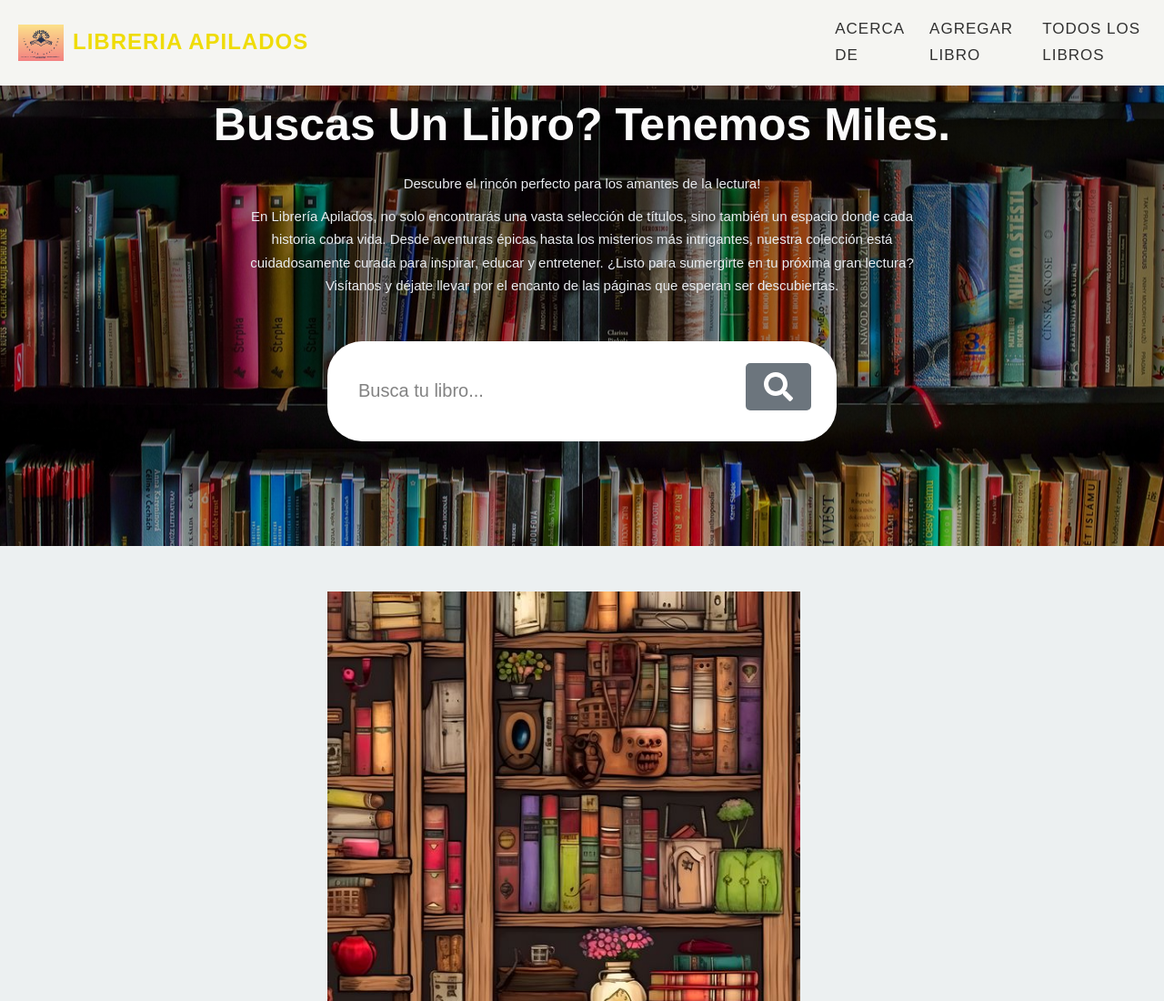
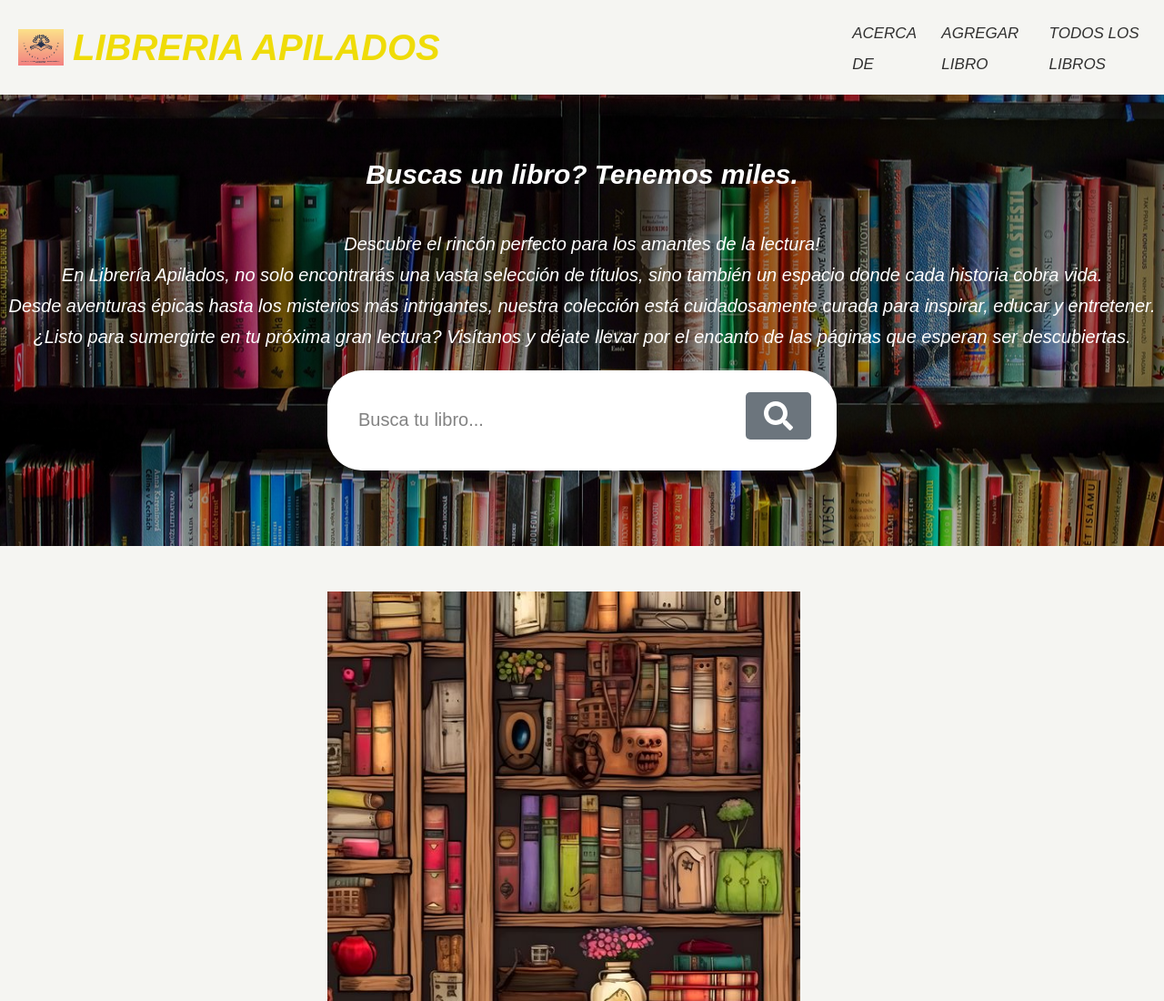
Before and after one commit to XaloEpshi/ModeloBackLibreriaApilados, a React app in the folder libreria-apilados/: page /about in a window 1280 px wide. Shown: the top 1100 px of the page at 91% size. Built offline with nearby package versions, Linux system fonts and the light colour scheme; no server answers.

Commit message:
Cambios en los estilos, eliminacion de los que no se estan necesitando

```diff
--- a/libreria-apilados/src/components/Header/Header.css
+++ b/libreria-apilados/src/components/Header/Header.css
@@ -11,25 +11,18 @@
 
 .header-title {
     font-size: 5.0rem;
-    color: #fbfbfb; /* Azul oscuro */
-}
-
-.header-text {
-    margin-top: -1.8rem;
-    margin-bottom: 2.8rem;
-    opacity: 3.0; /* Aumentar la opacidad para mejorar la legibilidad */
-    max-width: 770px;
-    font-size: 15px;
-    color: #e9ecf0; /* Otro tono de azul oscuro */
+    color: #fbfbfb;
+    font-style: italic;
 }
 
 
 body {
-    font-family: 'Arial', sans-serif;
-    background-color: #ecf0f1; /* Gris claro */
-    color: #ffffff; /* Azul oscuro para el texto */
+    color: #ffffff;
+    font-size: 20px;
+    font-style: italic;
+
+
 }
-
 a {
     color: #e67e22; /* Naranja para enlaces */
 }
@@ -46,3 +39,7 @@ button {
 button:hover {
     background-color: #d35400; /* Tono más oscuro de naranja para hover */
 }
+
+.incio{
+    font-size: 30px;
+}
--- a/libreria-apilados/src/components/Header/Header.jsx
+++ b/libreria-apilados/src/components/Header/Header.jsx
@@ -5,25 +5,29 @@ import "./Header.css";
 
 const Header = () => {
   return (
-    <div className="holder">
-      <header className="header">
+    <div>
+      <header>
         <Navbar />
         <div className="header-content flex flex-c text-center text-white">
-          <h2 className="header-title text-capitalize">
-            Buscas un libro? Tenemos miles.
-          </h2>
           <br />
-          <p className="header-text fs-18 fw-3">
-            Descubre el rincón perfecto para los amantes de la lectura!
-            </p>
-          <p className="header-text fs-18 fw-3">
+          <br />
+          <br />
+          <h2>Buscas un libro? Tenemos miles.</h2>
+          <br />
+          <p>Descubre el rincón perfecto para los amantes de la lectura!</p>
+          <p>
             En Librería Apilados, no solo encontrarás una vasta selección de
             títulos, sino también un espacio donde cada historia cobra vida.
+          </p>
+          <p>
             Desde aventuras épicas hasta los misterios más intrigantes, nuestra
             colección está cuidadosamente curada para inspirar, educar y
-            entretener. ¿Listo para sumergirte en tu próxima gran lectura?
-            Visítanos y déjate llevar por el encanto de las páginas que esperan
-            ser descubiertas.
+            entretener.
+          </p>
+          <p>
+            ¿Listo para sumergirte en tu próxima gran lectura? Visítanos y
+            déjate llevar por el encanto de las páginas que esperan ser
+            descubiertas.
           </p>
           <SearchForm />
         </div>
--- a/libreria-apilados/src/index.css
+++ b/libreria-apilados/src/index.css
@@ -1,122 +1,30 @@
-@import url('https://fonts.googleapis.com/css2?family=Poppins:ital,wght@0,200;0,300;0,400;0,500;0,600;0,700;0,800;0,900;1,300;1,400;1,500;1,600;1,700;1,800;1,900&display=swap');
+
 :root{
-  --purple-color: #8d27ae;
-  --pink-color: #d9176d;
-  --grey-color: #f3f3f3;
   --white-color: #fff;
-  --black-color: #010101;;
-  --light-black-color: #717171;
-  --transition: all 300ms ease-in-out;
-}
-
-*{
-  padding: 0;
-  margin: 0;
-  box-sizing: border-box;
-}
-html{
-  font-size: 10px;
-}
-body{
-  font-size: 1.6rem;
-  line-height: 1.7;
-  font-family: 'Poppins', sans-serif;
-  color: var(--black-color);
-}
-
-/* resets */
-ul{
-  list-style-type: none;
-}
-a{
-  text-decoration: none;
-  color: var(--black-color);
-}
-button{
-  outline: 0;
-  border: none;
-  font-family: inherit;
-  background-color: transparent;
-  cursor: pointer;
-}
-img{
-  width: 100%;
-  display: block;
-}
-input{
-  border: none;
-  outline: 0;
-  font-family: inherit;
-  font-size: 1.6rem;
-}
-.resize-animation-stopper *{
-  animation: none!important;
-  transition: none!important;
 }
 
 /* backgrounds */
-.bg-pink{background-color: var(--pink-color);}
-.bg-purple{background-color: var(--purple-color);}
 .bg-white{background-color: var(--white-color);}
 
 /* text */
-.text-black{color: var(--black-color);}
-.text-white{color: var(--white-color);}
-.text-purple{color: var(--purple-color);}
-.text-light-black{color: var(--light-black-color);}
 .text-uppercase{text-transform: uppercase;}
 .text-center{text-align: center;}
-.text-capitalize{text-transform: capitalize;}
-.text-italic{font-style: italic;}
+
+
 
 /* font weights */
-.fw-3{font-weight: 300;}
-.fw-4{font-weight: 400;}
-.fw-5{font-weight: 500;}
-.fw-6{font-weight: 600;}
 .fw-7{font-weight: 700;}
-.fw-8{font-weight: 800;}
-.fw-9{font-weight: 900;}
-
-/* font sizes */
-.fs-15{font-size: 1.5rem;}
-.fs-16{font-size: 1.6rem;}
-.fs-17{font-size: 1.7rem;}
-.fs-18{font-size: 1.8rem;}
-.fs-20{font-size: 2rem;}
-.fs-22{font-size: 2.2rem;}
-.fs-24{font-size: 2.4rem;}
-.fs-26{font-size: 2.6rem;}
-
-/* letter spacing */
-.ls-1{letter-spacing: 1px;}
-.ls-2{letter-spacing: 2px;}
+.fs-24{font-size: 4.0rem;}
 
 .flex{
   display: flex;
   align-items: center;
 }
-.flex-column{
-  flex-direction: column;
-}
+
 .flex-sb{
   justify-content: space-between;
 }
+
 .flex-c{
   justify-content: center;
 }
-.grid{
-  display: grid;
-}
-.container{
-  max-width: 1200px;
-  margin: 0 auto;
-  padding: 0 2rem;
-}
-
-/* section title */
-.section-title h2{
-  font-weight: 600;
-  text-transform: uppercase;
-  padding: 18px 0 24px 0;
-}
```
Also changed, not shown: uploads/8dc7a7f8-57ee-44ca-9d81-0d4890bae9ef.jpg (added).
